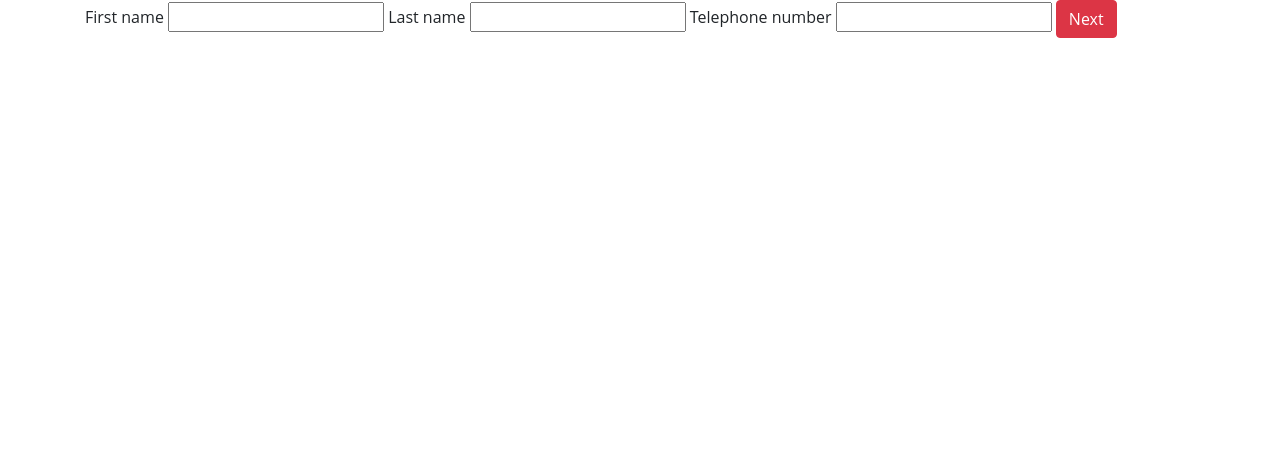
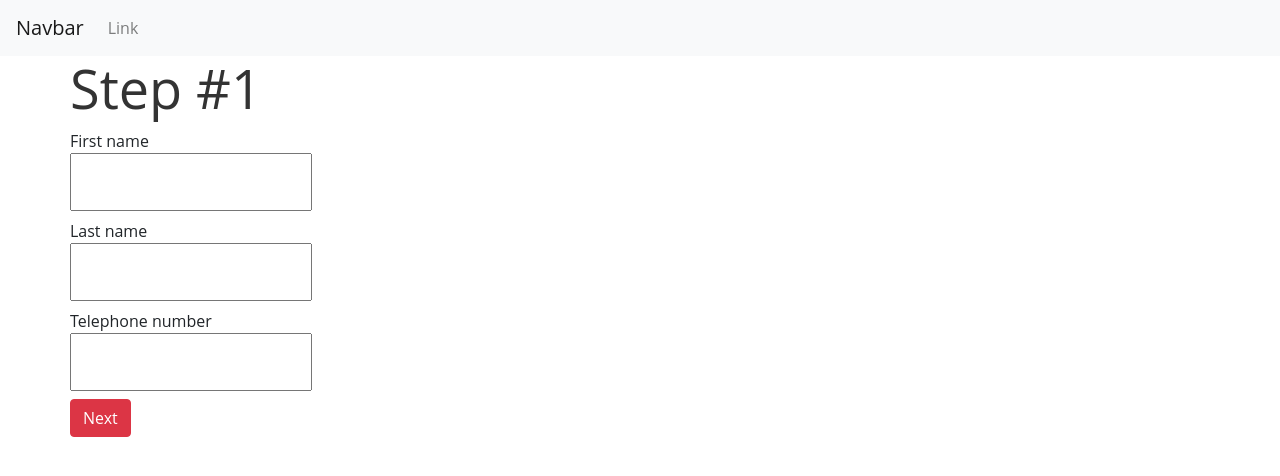
Before and after one commit to MauriceD253397/StageWebsite, a PHP site: page / in a window 1280 px wide. Shown: the top 476 px of the page. Run offline with PHP 8.4, Linux system fonts and the light colour scheme.

Commit message:
bootstrap styling

```diff
--- a/index.php
+++ b/index.php
@@ -9,20 +9,49 @@
     <title>Document</title>
 </head>
 <body>
+    <nav class="navbar navbar-expand-lg navbar-light bg-light">
+        <a class="navbar-brand" href="#">Navbar</a>
+        <button class="navbar-toggler" type="button" data-toggle="collapse" data-target="#navbarSupportedContent" aria-controls="navbarSupportedContent" aria-expanded="false" aria-label="Toggle navigation">
+            <span class="navbar-toggler-icon"></span>
+        </button>
+        <div class="collapse navbar-collapse" id="navbarSupportedContent">
+            <ul class="navbar-nav mr-auto">
+                <li class="nav-item">
+                    <a class="nav-link" href="#">Link</a>
+                </li>
+            </ul>
+        </div>
+    </nav>
+
     <div class="container">
-        <div id="step1Form" class="step1">
-            <label for="first_name">First name</label>
+        <div class="row" id="step1Form">
+            <h1>Step #1</h1>
+            <div class="row">
+                <div class="col">
+                    <label for="first_name">First name
                         <input name="step1" type="text" id="first_name" value="">
-
-            <label for="last_name">Last name</label>
+                    </label>
+                </div>
+            </div>
+            <div class="row">
+                <div class="col">
+                    <label for="last_name">Last name
                         <input name="step1" type="text" id="last_name" value="">
-
-            <label for="telephone_number">Telephone number</label>
+                    </label>
+                </div>
+            </div>
+            <div class="row">
+                <div class="col">
+                    <label for="telephone_number">Telephone number
                         <input name="step1" type="text" id="telephone_number" value="">
-
+                    </label>
+                </div>
+            </div>
                 <button name="submitButton" id="submitButton" class="btn btn-danger">Next</button>
         </div>
-        <div id="step2Form" class="step2">
+
+        <div class="row" id="step2Form">
+            <div class="col">
                 <p id="totalRegister"></p>
                 <p id="totalPrinter"></p>
                 <p id="totalAmount"></p>
@@ -34,8 +63,11 @@
 
                 <button name="submitButton" id="submitButton">Next</button>
             </div>
-        <div id="step3Form" class="step3">
+        </div>
+        <div class="row" id="step3Form">
+            <div class="col">
                 <button name="submitButton" id="submitButton">Next</button>
+            </div>
         </div>
     </div>
     <script src="script.js"></script>
--- a/style.css
+++ b/style.css
@@ -1,3 +1,13 @@
 body {
     font-family: 'Open Sans', sans-serif;
 }
+
+input {
+    display: block;
+    padding: 15px;
+}
+
+h1 {
+    font-size: 54px;
+    color: #333;
+}
```
Lines whose indentation alone changed are shown as unchanged.
